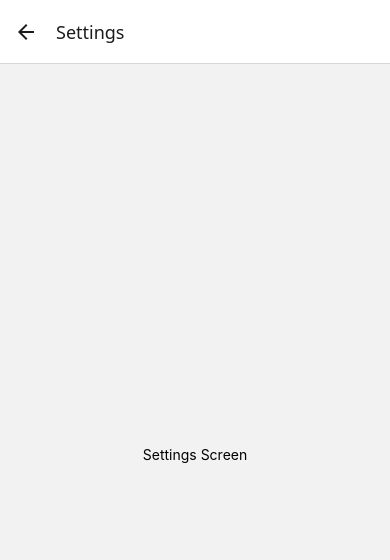
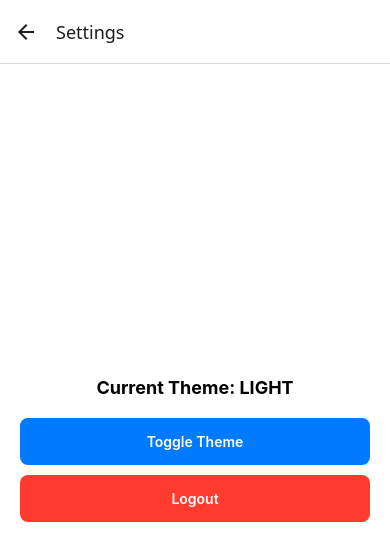
Before and after one commit to steping1/Lab-11-PreferencesApp, a React Native app: screen /Settings in a window 390 px wide. Shown: the top 560 px of the page. Built offline with nearby package versions, Linux system fonts and the light colour scheme.

Commit message:
updating settingScreen

```diff
--- a/screens/SettingsScreen.js
+++ b/screens/SettingsScreen.js
@@ -1,10 +1,39 @@
-import { View, Text, StyleSheet } from 'react-native';
+import { View, Text, Pressable, StyleSheet } from 'react-native';
+import { useTheme } from '../hooks/useTheme';
+import { useAuth } from '../context/AuthContext';
 
-export default function SettingsScreen() {
+export default function SettingsScreen({ navigation }) {
+  const { theme, toggleTheme } = useTheme();
+  const { logout } = useAuth();
+
+  const handleLogout = () => {
+    logout();
+    navigation.replace('Login');
+  };
+
+  const isDark = theme === 'dark';
+  const containerStyle = [styles.container, { backgroundColor: isDark ? '#121212' : '#FFFFFF' }];
+  const textStyle = [styles.text, { color: isDark ? '#FFFFFF' : '#000000' }];
+
   return (
-    <View style={styles.container}>
-      <Text>Settings Screen</Text>
+    <View style={containerStyle}>
+      <Text style={textStyle}>Current Theme: {theme.toUpperCase()}</Text>
+
+      <Pressable style={styles.button} onPress={toggleTheme}>
+        <Text style={styles.buttonText}>Toggle Theme</Text>
+      </Pressable>
+
+      <Pressable style={[styles.button, styles.logoutButton]} onPress={handleLogout}>
+        <Text style={styles.buttonText}>Logout</Text>
+      </Pressable>
     </View>
   );
 }
-const styles = StyleSheet.create({ container: { flex: 1, justifyContent: 'center', alignItems: 'center' } });
+
+const styles = StyleSheet.create({
+  container: { flex: 1, justifyContent: 'center', alignItems: 'center', padding: 20 },
+  text: { fontSize: 18, marginBottom: 20, fontWeight: 'bold' },
+  button: { backgroundColor: '#007AFF', padding: 15, borderRadius: 8, width: '100%', marginBottom: 10 },
+  logoutButton: { backgroundColor: '#FF3B30' },
+  buttonText: { color: '#FFFFFF', textAlign: 'center', fontWeight: '600' }
+});
```
